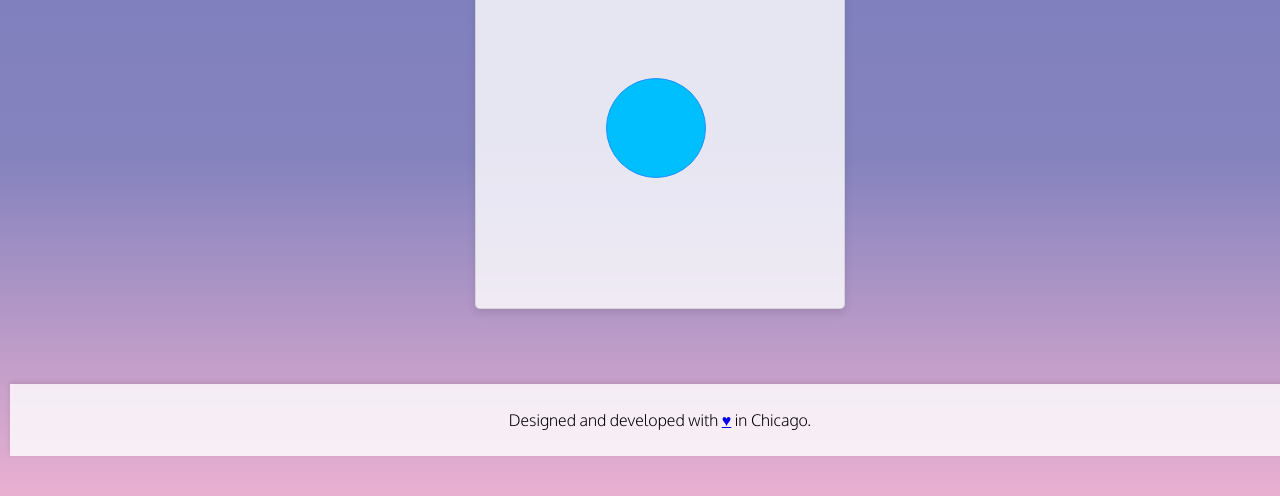
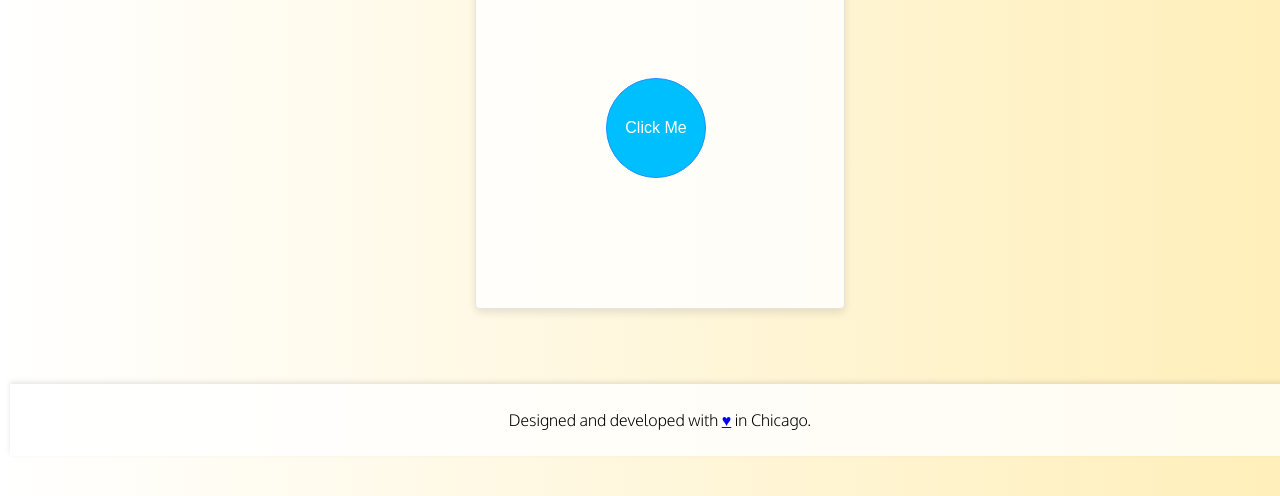
Before and after one commit to mensahTribeWeb/bored-bot, a website: page webpage/index.html in a window 1280 px wide. Shown: the part 344-840 px from the top of the page. Drawn offline with Linux system fonts and the light colour scheme.

Commit message:
Update index.html

```diff
--- a/webpage/index.html
+++ b/webpage/index.html
@@ -9,14 +9,13 @@
     <link href="https://fonts.googleapis.com/css2?family=Oxygen:wght@300&display=swap" rel="stylesheet">
     <meta name="description" content="">
     <link href="css/index.css" rel="stylesheet">
-    <link href="css/gradients.css" rel="stylesheet">
 </head>
 
 <body class="heaven-">
     <main class="container">
         <h1 id="title">🤖 BoredBot 🤖</h1>
         <h4 id="idea">Find something to do</h4>
-        <button title="bored-bot" type="button" id="bored-bot"></button>
+        <button id="bored-bot" title="bored-bot" type="button">Click Me</button>
     </main>
 
     <footer>
```
